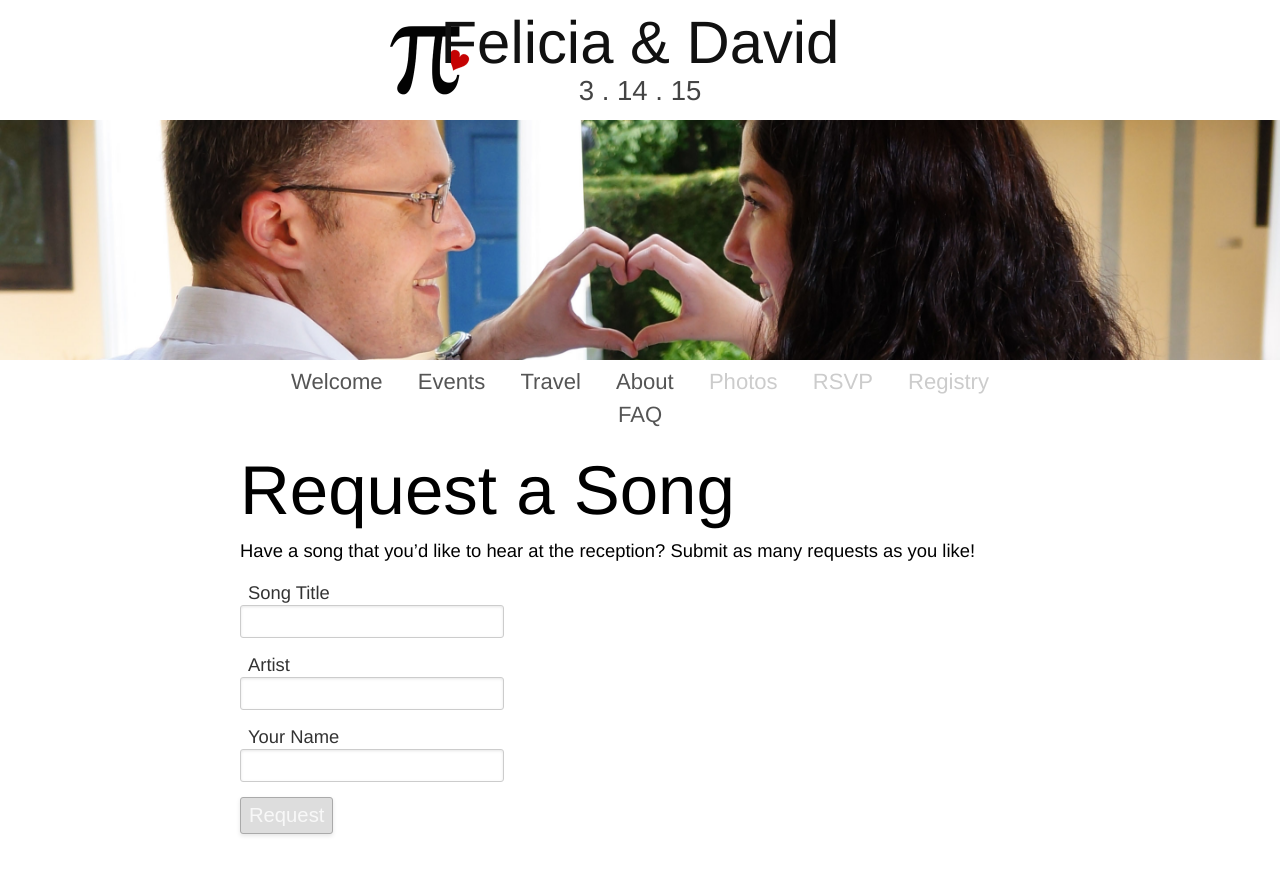
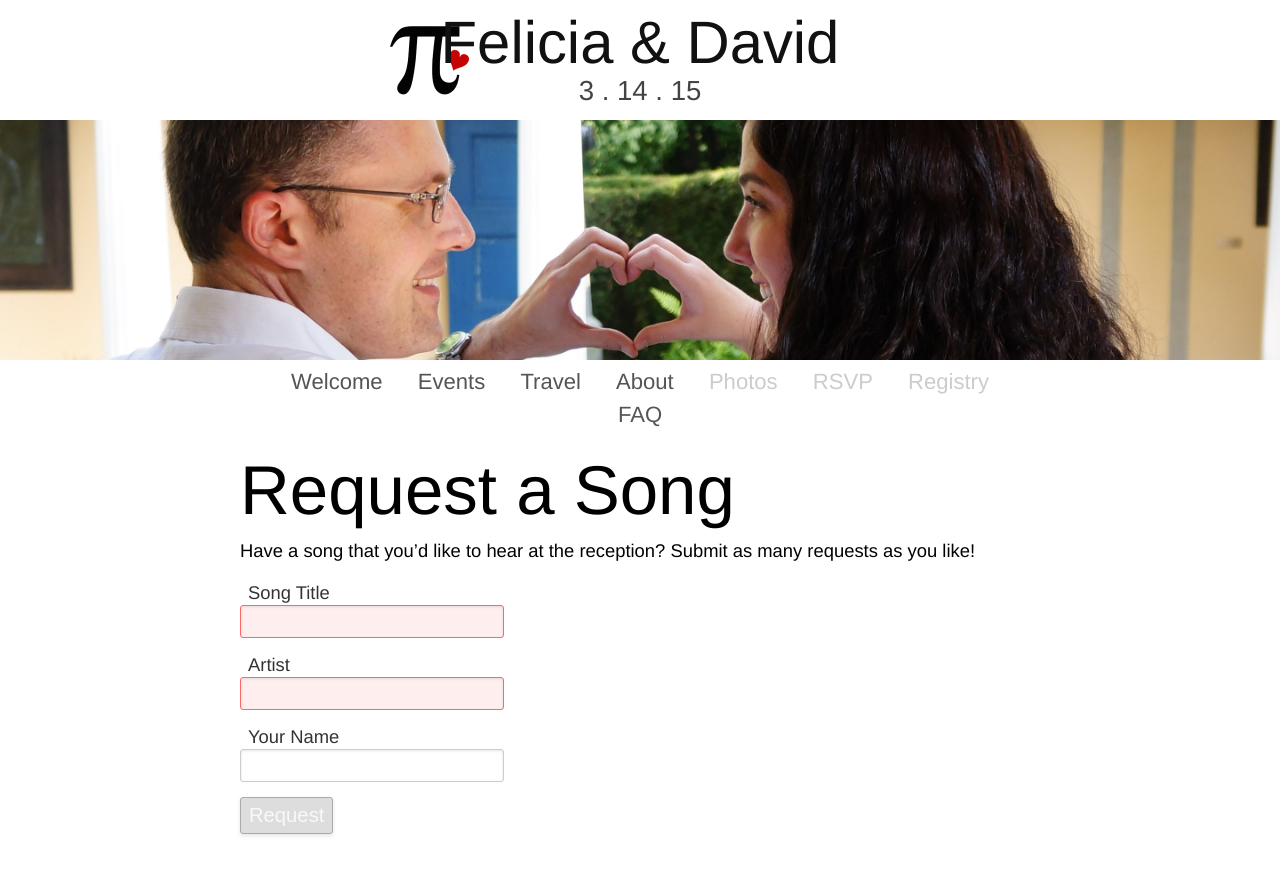
Before and after one commit to dnschnur/piday.github.com, a Jekyll site: the page built from rsvp/music.md, in a window 1280 px wide. Shown: the top 875 px of the page. Built offline with Jekyll 4.4.1, drawn with Linux system fonts in a browser that asks for light colours; nearby versions of some CDN libraries.

Commit message:
Switch to HTML5 'email' input plus style tweaks.

```diff
--- a/piday.css
+++ b/piday.css
@@ -274,7 +274,7 @@
   display: inline-block;
 }
 
-input[type=text] {
+input[type=text], input[type=email], textarea {
   border: 1px solid #ccc;
   border-radius: 3px;
   -o-box-shadow: inset 0 1px 3px rgba(0,0,0,0.1);
@@ -284,14 +284,22 @@
   color: #000;
   font-size: 1.1em;
   padding: 4px 6px;
+}
+input[type=text]:disabled, input[type=email]:disabled, textarea:disabled {
+  color: #ccc;
+}
+input:invalid, input.invalid, textarea.invalid {
+  background: #fee;
+  border-color: #f66;
+}
+
+input[type=text], input[type=email] {
   width: 250px;
 }
-input[type=text]:disabled {
-  color: #ccc;
-}
-input[type=text].missing {
-  background: #fee;
-  border-color: #f66;
+
+textarea {
+  height: 200px;
+  width: 500px;
 }
 
 input[type=submit] {
@@ -316,20 +324,6 @@
   border-color: #aaa;
   color: #f8f8f8;
   cursor: default;
-}
-
-textarea {
-  border: 1px solid #ccc;
-  border-radius: 3px;
-  -o-box-shadow: inset 0 1px 3px rgba(0,0,0,0.1);
-  -moz-box-shadow: inset 0 1px 3px rgba(0,0,0,0.1);
-  -webkit-box-shadow: inset 0 1px 3px rgba(0,0,0,0.1);
-  box-shadow: inset 0 1px 3px rgba(0,0,0,0.1);
-  color: #000;
-  font-size: 1.1em;
-  height: 200px;
-  padding: 4px 6px;
-  width: 500px;
 }
 
 .form-line {
--- a/piday.js
+++ b/piday.js
@@ -17,7 +17,7 @@
   // Primitive form validation; inform immediately on missing a required field
   required.blur(function() {
     var input = $(this);
-    input.toggleClass('missing', !input.val());
+    input.toggleClass('invalid', !input.val());
   });
 
   // Keep the submit button disabled until everything is valid
```
Also changed, not shown: about/contact.md (+1 -1 lines).
